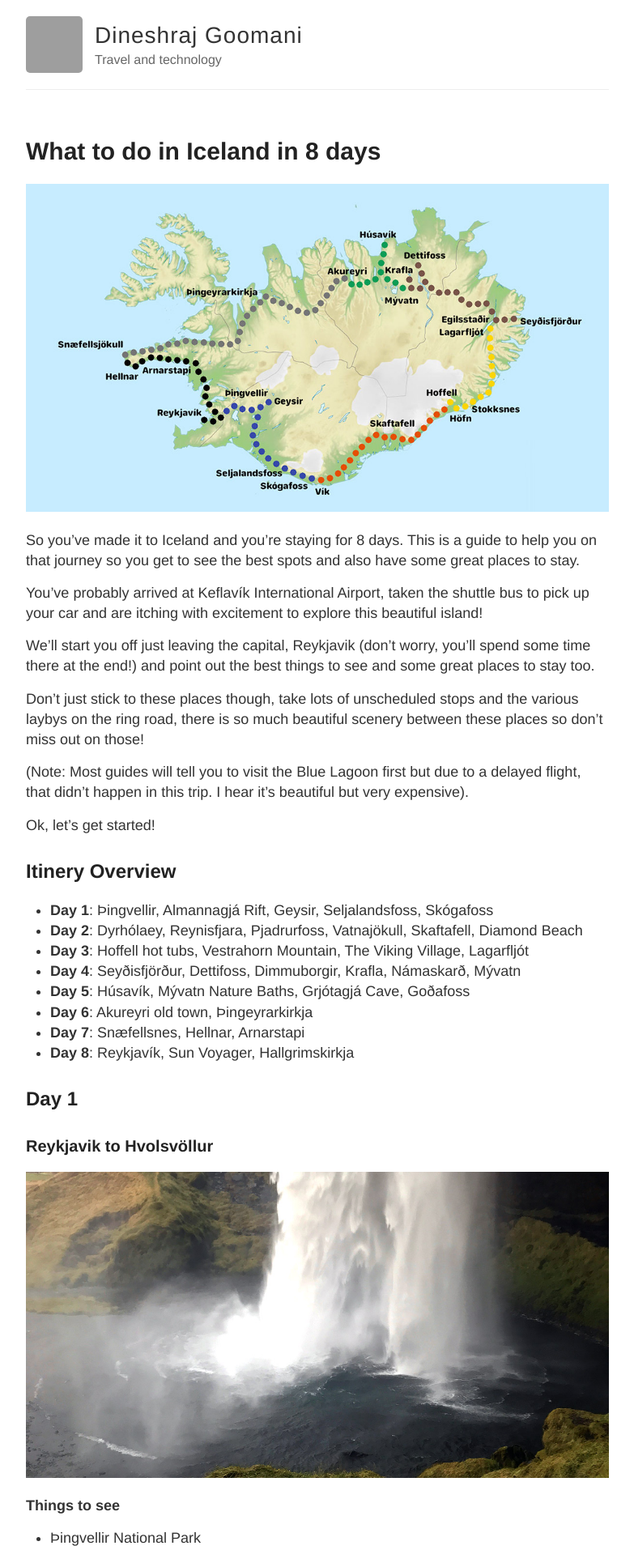
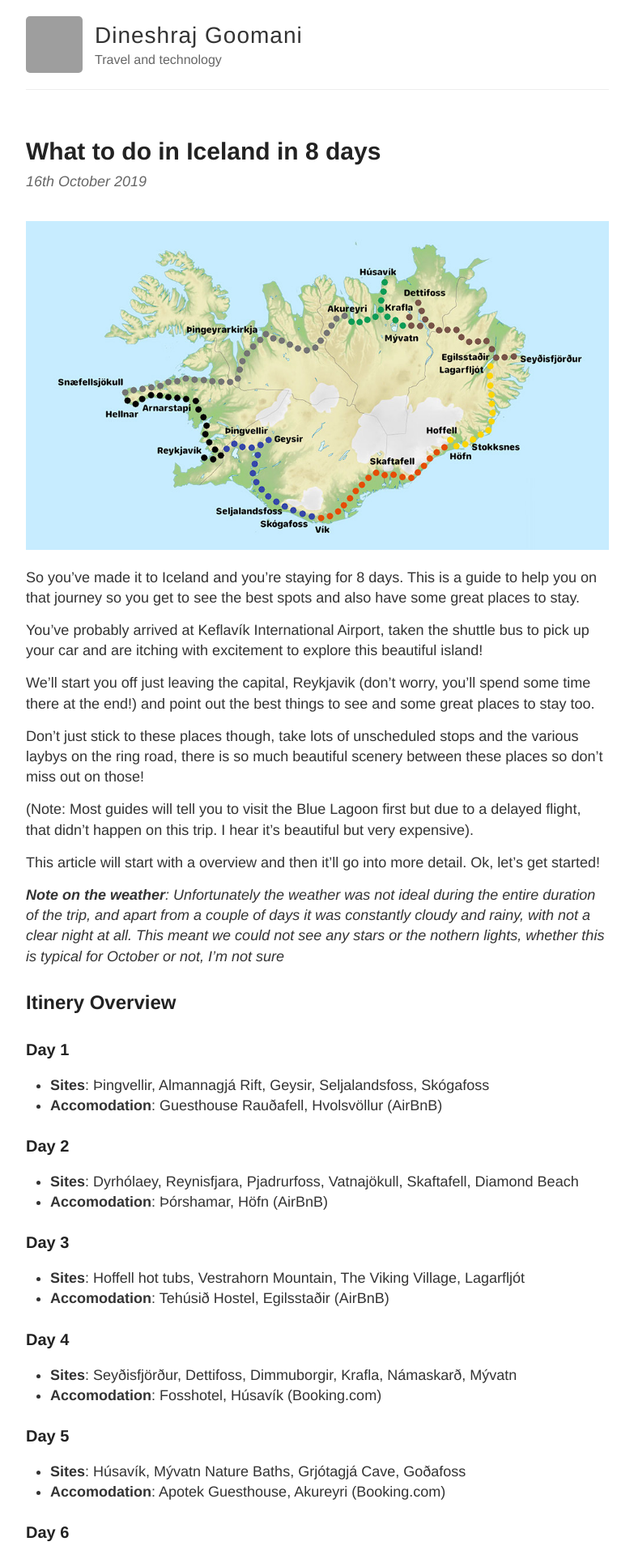
Before and after one commit to dineshraj/blog, a Jekyll site: the page built from _posts/2019-10-16-what-to-do-in-iceland-in-8-days.md, in a window 1280 px wide. Shown: the top 1914 px of the page at 81% size, without its empty margins (248-1031 px from the left). Built offline with Jekyll 4.4.1, drawn with Linux system fonts in a browser that asks for light colours; some of the changed text lies outside the part shown; grey boxes are pictures that could not be loaded.

Commit message:
more writing and tweaked layout

```diff
--- a/_layouts/post.html
+++ b/_layouts/post.html
@@ -5,13 +5,16 @@ layout: default
 <article class="post">
   <h1>{{ page.title }}</h1>
 
+  <div class="date">
+    {% assign d = page.date | date: "%-d" %}
+    {% case d %}{% when "1" or "21" or "31" %}{{ d }}st{% when "2" or "22" %}{{ d }}nd{% when "3" or "23" %}{{ d }}rd{% else %}{{ d }}th{% endcase %}
+    {{ page.date | date: "%B" }}
+    {{ page.date | date: "%Y" }}
+  </div>
+
   <div class="entry">
     {{ content }}
   </div>
 
-  <div class="date">
-    Written on {{ page.date | date: "%B %e, %Y" }}
-  </div>
-
   {% include disqus.html %}
 </article>
--- a/_posts/2019-10-16-what-to-do-in-iceland-in-8-days.md
+++ b/_posts/2019-10-16-what-to-do-in-iceland-in-8-days.md
@@ -19,19 +19,44 @@ and point out the best things to see and some great places to stay too.
 
 Don't just stick to these places though, take lots of unscheduled stops and the various laybys on the ring road, there is so much beautiful scenery between these places so don't miss out on those!
 
-(Note: Most guides will tell you to visit the Blue Lagoon first but due to a delayed flight, that didn't happen in this trip. I hear it's beautiful but very expensive).
+(Note: Most guides will tell you to visit the Blue Lagoon first but due to a delayed flight, that didn't happen on this trip. I hear it's beautiful but very expensive).
 
-Ok, let's get started!
+This article will start with a overview and then it'll go into more detail. Ok, let's get started!
+
+***Note on the weather**: Unfortunately the weather was not ideal during the entire duration of the trip, and apart from a couple of days it was constantly cloudy and rainy, with not a clear night at all. This meant we could not see any stars or the nothern lights, whether this is typical for October or not, I'm not sure*
 
 ## Itinery Overview
-- **Day 1**: Þingvellir, Almannagjá Rift, Geysir, Seljalandsfoss, Skógafoss
-- **Day 2**: Dyrhólaey, Reynisfjara, Pjadrurfoss, Vatnajökull, Skaftafell, Diamond Beach
-- **Day 3**: Hoffell hot tubs, Vestrahorn Mountain, The Viking Village, Lagarfljót
-- **Day 4**: Seyðisfjörður, Dettifoss, Dimmuborgir, Krafla, Námaskarð, Mývatn
-- **Day 5**: Húsavík, Mývatn Nature Baths, Grjótagjá Cave, Goðafoss
-- **Day 6**: Akureyri old town, Þingeyrarkirkja
-- **Day 7**: Snæfellsnes, Hellnar, Arnarstapi
-- **Day 8**: Reykjavík, Sun Voyager, Hallgrimskirkja
+### Day 1
+- **Sites**: Þingvellir, Almannagjá Rift, Geysir, Seljalandsfoss, Skógafoss
+- **Accomodation**: Guesthouse Rauðafell, Hvolsvöllur (AirBnB)
+
+### Day 2
+- **Sites**: Dyrhólaey, Reynisfjara, Pjadrurfoss, Vatnajökull, Skaftafell, Diamond Beach
+- **Accomodation**: Þórshamar, Höfn  (AirBnB)
+
+### Day 3
+- **Sites**: Hoffell hot tubs, Vestrahorn Mountain, The Viking Village, Lagarfljót
+- **Accomodation**: Tehúsið Hostel, Egilsstaðir (AirBnB)
+
+### Day 4
+- **Sites**: Seyðisfjörður, Dettifoss, Dimmuborgir, Krafla, Námaskarð, Mývatn
+- **Accomodation**: Fosshotel, Húsavík (Booking.com)
+
+### Day 5
+- **Sites**: Húsavík, Mývatn Nature Baths, Grjótagjá Cave, Goðafoss
+- **Accomodation**: Apotek Guesthouse, Akureyri (Booking.com)
+
+### Day 6
+- **Sites**: Akureyri old town, Þingeyrarkirkja
+- **Accomodation**: West Park Guesthouse, Snæfellsjökull (AirBnB)
+
+### Day 7
+- **Sites**: Snæfellsnes, Hellnar, Arnarstapi
+- **Accomodation**: Garðastræti, Reykjavík (AirBnB)
+
+### Day 8
+- **Sites**: Reykjavík, Sun Voyager, Hallgrimskirkja
+- **Accomodation**: Garðastræti, Reykjavík (AirBnB)
 
 <!-- more -->
 
@@ -48,7 +73,7 @@ Ok, let's get started!
  * Skógafoss
 
  **Where to stay**
- * Guesthouse Rauðafell, Hvolsvöllur (via AirBnb)
+ * Guesthouse Rauðafell, Hvolsvöllur (via AirBnB)
 
 Day 1 description here
 
--- a/style.scss
+++ b/style.scss
@@ -38,6 +38,7 @@ h1, h2, h3, h4, h5, h6 {
   line-height: 1.7;
   margin: 1em 0 15px;
   padding: 0;
+  margin-bottom: 0;
 
   @include mobile {
     line-height: 1.4;
@@ -118,6 +119,7 @@ img {
 .date {
   font-style: italic;
   color: $gray;
+  margin-bottom: 2em;
 }
 
 // Specify the color of the selection
```
